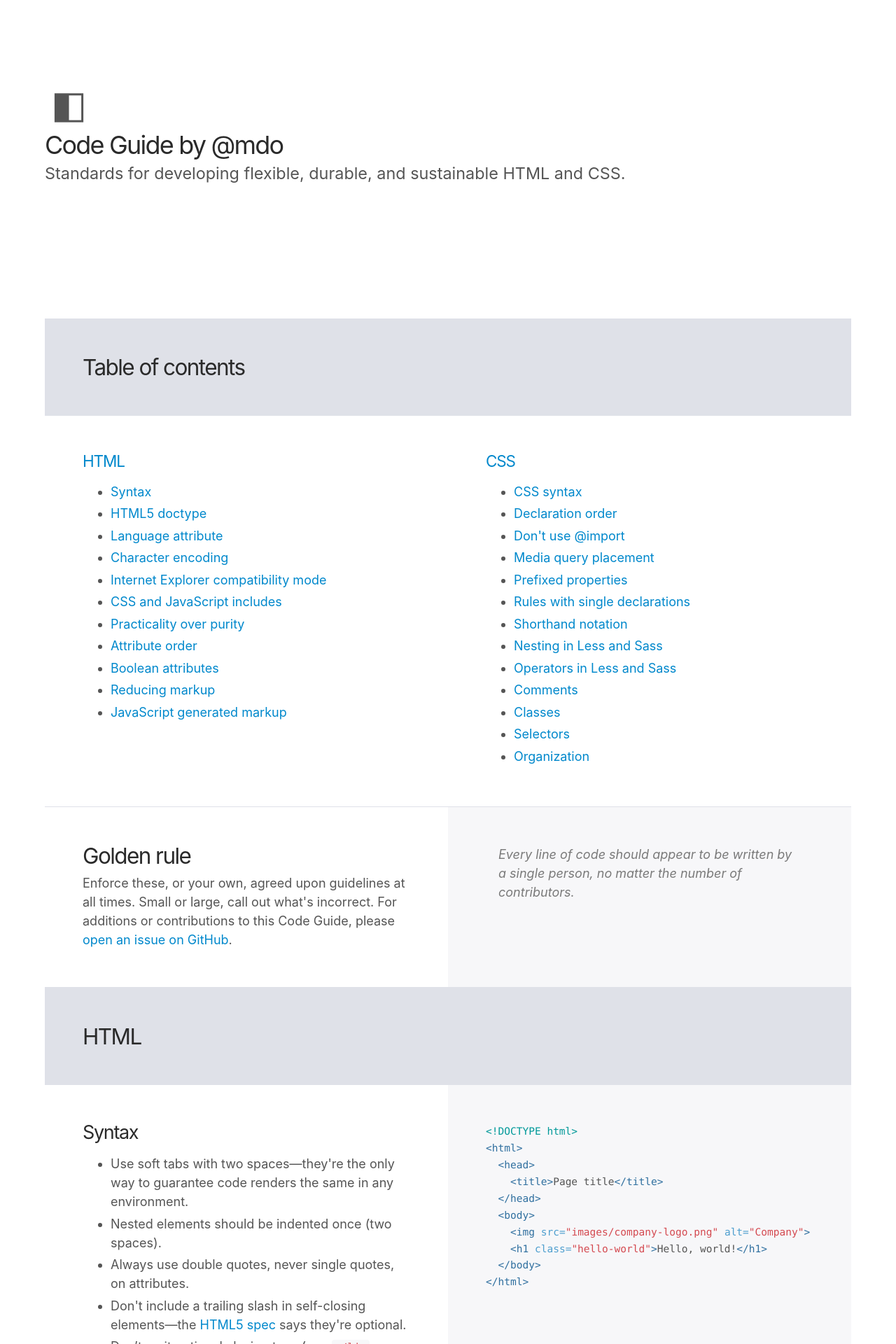
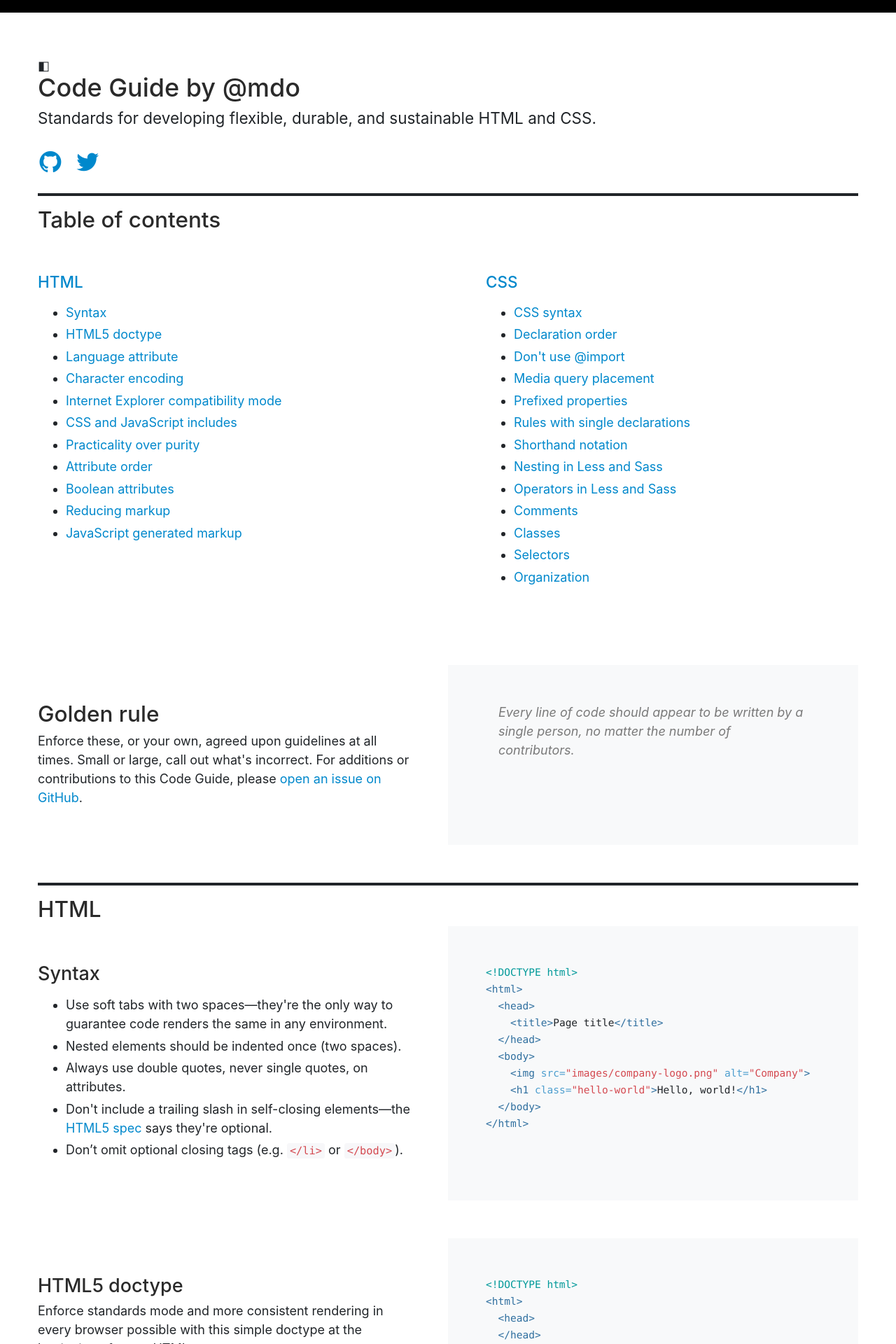
Before and after one commit to mdo/code-guide, a Jekyll site: the page built from index.html, in a window 1280 px wide. Shown: the top 1920 px of the page at 70% size. Built offline with Jekyll 4.4.1, drawn with Linux system fonts in a browser that asks for light colours; comment, search, counter and statistics services are not loaded.

Commit message:
redo html and body, clean up type, fix some masthead

```diff
--- a/_sass/_og.scss
+++ b/_sass/_og.scss
@@ -30,44 +30,61 @@
 .icon-github-circled:before { content: '\e800'; } /* '' */
 .icon-twitter:before { content: '\e801'; } /* '' */
 
+//
+// Global
+//
 
-/*
- * Scaffolding and type
- */
+:root {
+  --red: #f03e3e;
+  --pink: #d6336c;
+  --purple: #7048e8;
+  --blue: #1c7ed6;
+  --indigo: #4263eb;
+  --cyan: #1098ad;
+}
+
+*,
+*::before,
+*::after {
+  box-sizing: border-box;
+}
 
 html {
+  border-top: 1rem solid currentColor;
+  padding: 2rem;
   font-size: 16px;
-}
-@media (min-width: 48em) {
-  html {
+
+  @media (min-width: 48em) {
+    padding: 3rem;
     font-size: 18px;
   }
 }
 
 body {
-  max-width: 64em;
-  padding: 2em;
-  margin: 0 auto;
+  max-width: 80em;
+  padding: 0;
+  margin-right: auto;
+  margin-left: auto;
   font-size: 1rem;
   font-family: -apple-system, BlinkMacSystemFont, "Segoe UI", Roboto, "Helvetica Neue", Arial, "Noto Sans", sans-serif, "Apple Color Emoji", "Segoe UI Emoji", "Segoe UI Symbol", "Noto Color Emoji";
   line-height: 1.5;
-  color: #555;
+  color: #212529;
 }
 
 a {
   color: #08c;
   text-decoration: none;
-}
-a:hover {
-  text-decoration: underline;
+
+  &:hover {
+    text-decoration: underline;
+  }
 }
 
 h1, h2, h3, h4 {
   margin: 0 0 .5rem;
-  font-weight: normal;
+  font-weight: 500;
   line-height: 1;
   color: #2a2a2a;
-  letter-spacing: -.05em;
 }
 h1 { font-size: 2rem; }
 h2 { font-size: 1.75rem; }
@@ -75,10 +92,12 @@
 h4 { font-size: 1.25rem }
 
 p {
-  margin: 0 0 1rem;
+  margin-top: 0;
+  margin-bottom: 1rem;
 }
+
 .lead {
-  font-size: 1.3rem;
+  font-size: 1.25rem;
 }
 
 blockquote {
@@ -86,19 +105,20 @@
   margin: 0 1rem 1rem;
   font-style: italic;
   color: #7a7a7a;
-}
-blockquote p {
-  margin-bottom: 0;
+
+  p {
+    margin-bottom: 0;
+  }
 }
 
-ul li {
+li {
   margin-bottom: .25rem;
 }
 
 /* Tighten up margin on last items */
 p:last-child,
 ul:last-child,
-blockquote:last-child{
+blockquote:last-child {
   margin-bottom: 0;
 }
 
@@ -110,7 +130,7 @@
 
 code,
 pre {
-  font-family: "PT Mono", Menlo, "Courier New", monospace;
+  font-family: "SFMono-Regular", Menlo, "Courier New", monospace;
   font-size: 95%;
 }
 code {
@@ -150,14 +170,14 @@
  */
 
 .col {
-  padding: 2rem 1rem;
+  // padding: 2rem 1rem;
 }
 .col p {
   max-width: 40rem;
 }
 .col + .col {
-  border-top: 1px solid #dfe1e8;
-  background-color: #f7f7f9;
+  // border-top: 1px solid #dfe1e8;
+  background-color: #f8f9fa;
 }
 @media (min-width: 38em) {
   .col {
@@ -169,14 +189,16 @@
     display: table;
     width: 100%;
     table-layout: fixed;
+    margin-bottom: 3rem;
   }
   .col {
     display: table-cell;
-    padding: 3rem;
+    padding: 3rem 3rem 3rem 0;
     vertical-align: top;
   }
   .col + .col {
     border-top: 0;
+    padding: 3rem;
   }
 }
 
@@ -190,33 +212,41 @@
  * Masthead
  */
 
-.masthead {
+.cg-icon {
+  display: block;
+  width: 3rem;
+  height: 3rem;
+  margin-bottom: 1.5rem;
+  color: var(--red);
+  border: solid currentColor;
+  border-width: .25rem .25rem .25rem 1.5rem;
 }
-.masthead h1 {
-  margin-bottom: .25rem;
+
+.cg-masthead {
+  // max-width: 64em;
+  // padding: 2rem;
+  margin-right: auto;
+  margin-left: auto;
+
+  @media (min-width: 48em) {
+    // padding: 4rem;
+  }
+
+  > * {
+    max-width: 48rem;
+  }
+
+  h1 {
+    // font-size: 4rem;
+    margin-bottom: .25rem;
+  }
 }
-.masthead .icon {
-  display: inline-block;
-  font-size: 3rem;
-  margin: 0 .5rem;
-}
+
 .masthead-links {
   font-size: 2rem;
 }
 .masthead-links a {
-  color: rgba(255,255,255,.5);
   text-decoration: none;
-  transition: all .15s linear;
-}
-.masthead-links a:hover {
-  color: #fff;
-}
-
-@media (min-width: 38em) {
-  .masthead {
-    padding-top: 4rem;
-    padding-bottom: 4rem;
-  }
 }
 
 
@@ -225,18 +255,20 @@
  */
 
 .heading {
-  padding: 2rem 1rem 1.5rem;
-  background-color: #dfe1e8;
+  padding-top: 1rem;
+  // padding: 2rem 1rem 1.5rem;
+  // background-color: #dfe1e8;
+  border-top: .25rem solid;
 }
 
 @media (min-width: 38em) {
   .heading {
-    padding: 3rem 3rem 2.5rem;
+    // padding: 3rem 3rem 2.5rem;
   }
 }
 
 .section {
-  border-bottom: 1px solid #dfe1e8;
+  // border-bottom: 1px solid #dfe1e8;
 }
 
 
```
